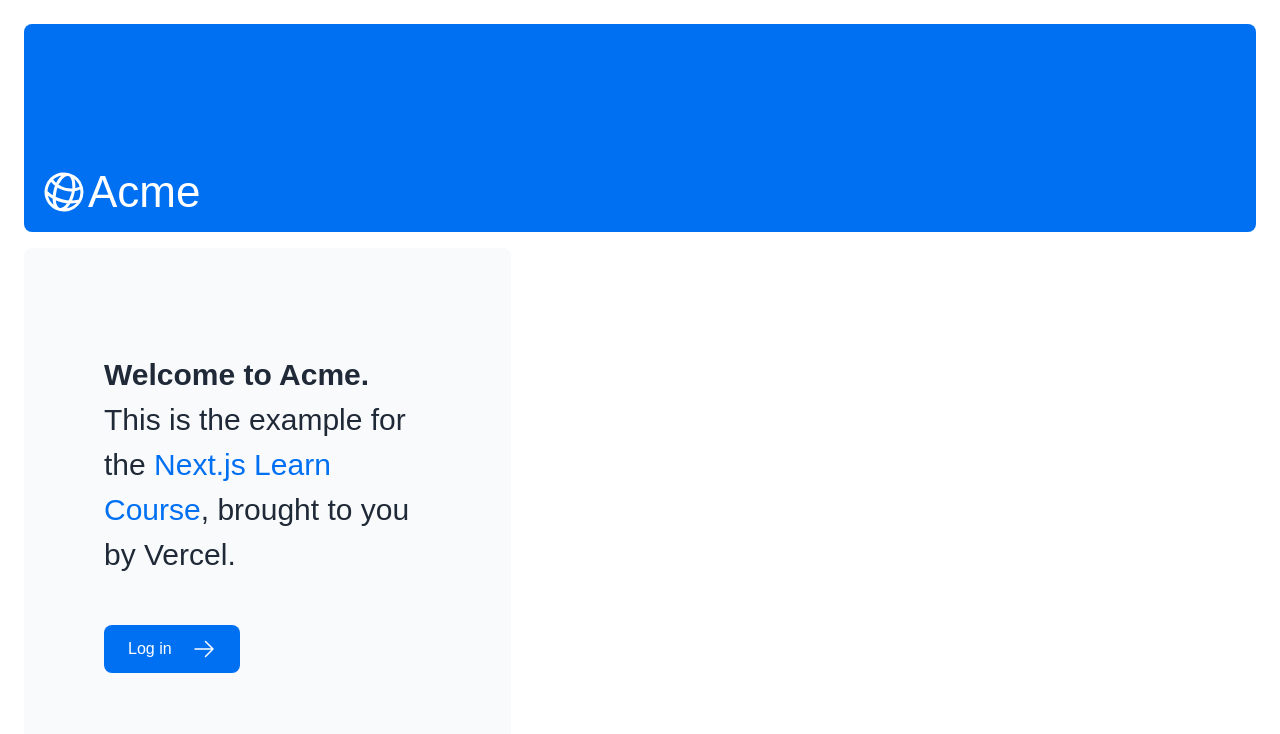
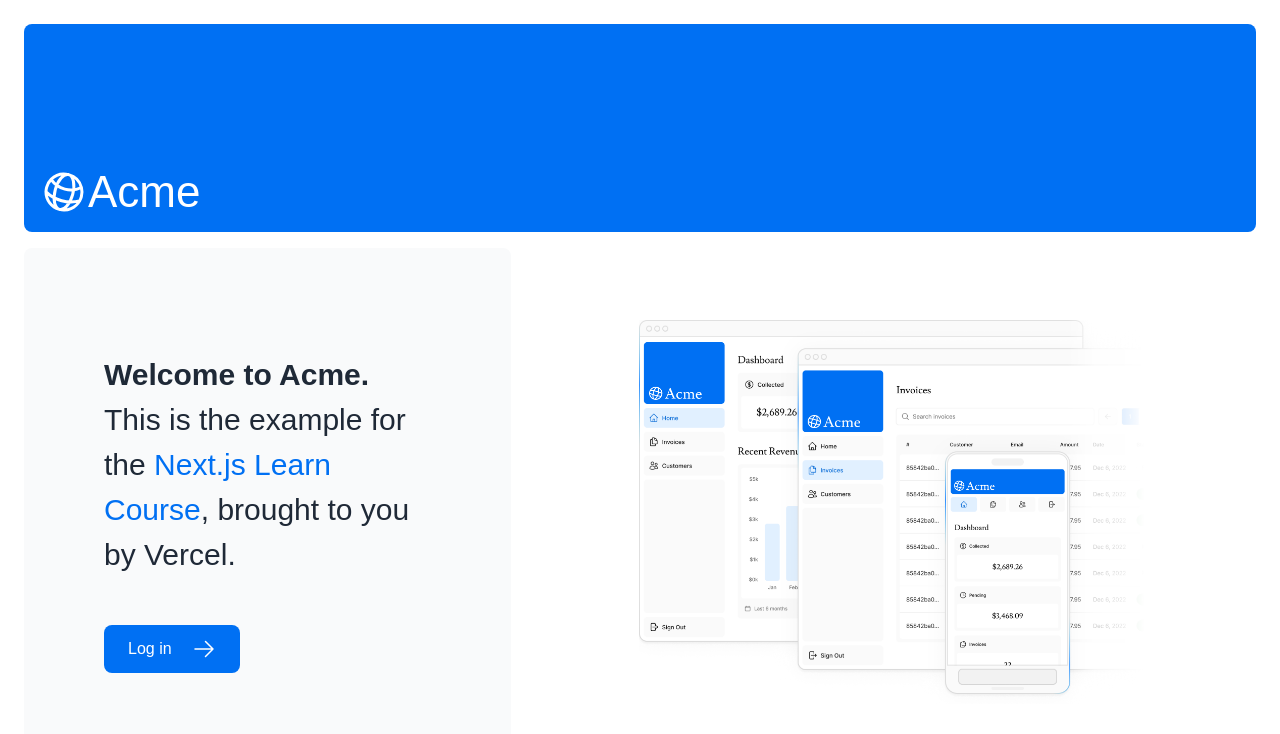
Before and after one commit to ankitbareth-dev/learning-nextjs-from-nextj, a Next.js app: page / in a window 1280 px wide. Shown: the top 734 px of the page. Built offline with nearby package versions, Linux system fonts and the light colour scheme; a web font is replaced by a local one.

Commit message:
learnt basic image optimization in nextjs app

```diff
--- a/app/page.tsx
+++ b/app/page.tsx
@@ -2,6 +2,7 @@
 import { ArrowRightIcon } from "@heroicons/react/24/outline";
 import Link from "next/link";
 import AcmeLogo from "./ui/acme-logo";
+import Image from "next/image";
 
 export default function Page() {
   return (
@@ -31,7 +32,20 @@
           </Link>
         </div>
         <div className="flex items-center justify-center p-6 md:w-3/5 md:px-28 md:py-12">
-          {/* Add Hero Images Here */}
+          <Image
+            src="/hero-desktop.png"
+            width={1000}
+            height={760}
+            className="hidden md:block"
+            alt="Screenshots of the dashboard project showing desktop version"
+          />
+          <Image
+            src="/hero-mobile.png"
+            width={560}
+            height={620}
+            className="block md:hidden"
+            alt="Screenshots of the dashboard project showing mobile version"
+          />
         </div>
       </div>
     </main>
```
